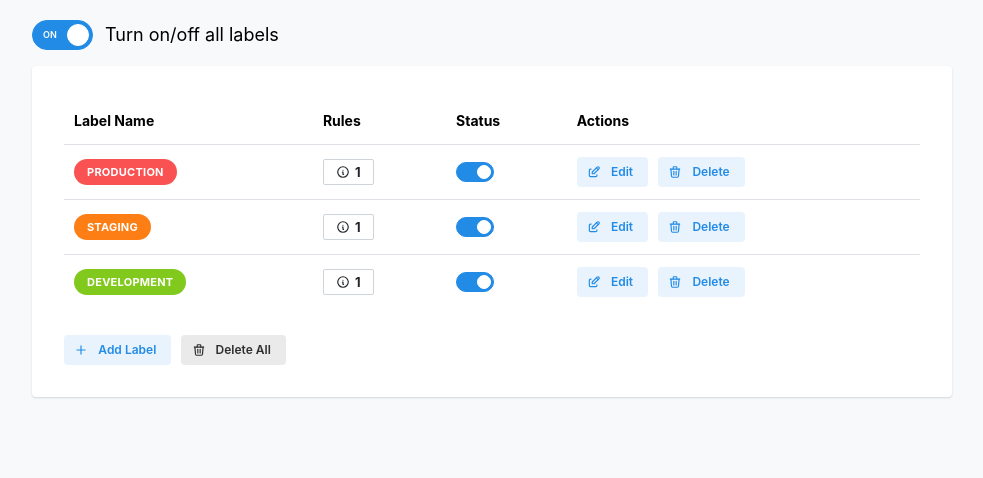
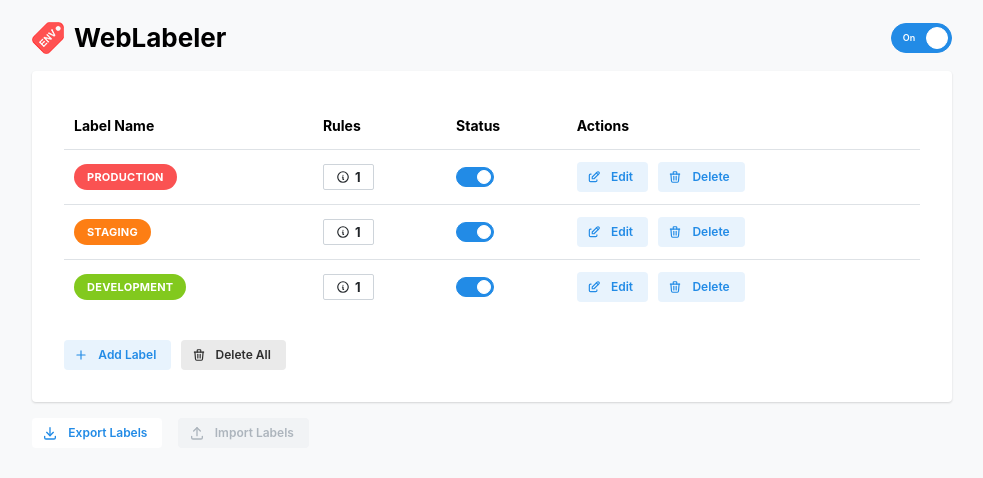
Before and after one commit to nzx-Lewis/web-labeler, a React (Vite) app: page / in a window 1280 px wide. Shown: the top 478 px of the page, without its empty margins (148-1131 px from the left). Built offline with nearby package versions, Linux system fonts and the light colour scheme.

Commit message:
export labels and UI improvements

```diff
--- a/package.json
+++ b/package.json
@@ -1,5 +1,5 @@
 {
-  "name": "environment-label",
+  "name": "WebLabelrr",
   "private": true,
   "version": "0.0.0",
   "type": "module",
--- /dev/null
+++ b/src/Components/ConfigurationManager/Export/index.tsx
@@ -0,0 +1,41 @@
+import { Button } from "@mantine/core";
+import { IconDownload } from "@tabler/icons-react";
+import { ConfigurationExportProps } from "./types.ts";
+
+function ConfigurationExport({ labels }: ConfigurationExportProps) {
+  const exportLabels = () => {
+    console.log(labels);
+    const file = new File(
+      [JSON.stringify(labels)],
+      `Labels-${new Date().toISOString().split("T")[0]}.json`,
+      {
+        type: "text/json",
+      },
+    );
+
+    const link = document.createElement("a");
+    const url = URL.createObjectURL(file);
+
+    link.href = url;
+    link.download = file.name;
+    document.body.appendChild(link);
+    link.click();
+
+    document.body.removeChild(link);
+    window.URL.revokeObjectURL(url);
+  };
+
+  return (
+    <Button
+      disabled={!labels.length}
+      onClick={exportLabels}
+      variant="white"
+      size="xs"
+      leftSection={<IconDownload size={16} />}
+    >
+      Export Labels
+    </Button>
+  );
+}
+
+export default ConfigurationExport;
--- /dev/null
+++ b/src/Components/ConfigurationManager/Export/types.ts
@@ -0,0 +1,5 @@
+import { Label } from "../../../options/types.ts";
+
+export interface ConfigurationExportProps {
+  labels: Label[];
+}
--- /dev/null
+++ b/src/Components/ConfigurationManager/Import/index.tsx
@@ -0,0 +1,17 @@
+import { Button } from "@mantine/core";
+import { IconUpload } from "@tabler/icons-react";
+
+function ConfigurationImport() {
+  return (
+    <Button
+      disabled
+      variant="white"
+      size="xs"
+      leftSection={<IconUpload size={16} />}
+    >
+      Import Labels
+    </Button>
+  );
+}
+
+export default ConfigurationImport;
--- /dev/null
+++ b/src/Components/ConfigurationManager/Manager/index.tsx
@@ -0,0 +1,15 @@
+import { Group } from "@mantine/core";
+import ConfigurationImport from "../Import";
+import ConfigurationExport from "../Export";
+import { ConfigurationManagerProps } from "./types.ts";
+
+function ConfigurationManager({ labels }: ConfigurationManagerProps) {
+  return (
+    <Group>
+      <ConfigurationExport labels={labels} />
+      <ConfigurationImport />
+    </Group>
+  );
+}
+
+export default ConfigurationManager;
--- /dev/null
+++ b/src/Components/ConfigurationManager/Manager/types.ts
@@ -0,0 +1,5 @@
+import { Label } from "../../../options/types";
+
+export interface ConfigurationManagerProps {
+  labels: Label[];
+}
--- /dev/null
+++ b/src/Components/ConfigurationManager/index.ts
@@ -0,0 +1,6 @@
+import ConfigurationImport from "./Import";
+import ConfigurationExport from "./Export";
+import ConfigurationManager from "./Manager";
+
+export { ConfigurationImport, ConfigurationExport };
+export default ConfigurationManager;
--- a/src/Components/Label/List/index.tsx
+++ b/src/Components/Label/List/index.tsx
@@ -19,7 +19,11 @@ import {
 import { modals } from "@mantine/modals";
 import LabelEditForm from "../EditForm";
 
-function LabelList({ labels, dispatch }: LabelListProps) {
+function LabelList({
+  labels,
+  dispatch,
+  isStatusSwitchDisabled,
+}: LabelListProps) {
   return (
     <Stack>
       <Table verticalSpacing="sm" highlightOnHover>
@@ -63,7 +67,7 @@ function LabelList({ labels, dispatch }: LabelListProps) {
                           !!label.rules.length && <IconInfoCircle size={14} />
                         }
                       >
-                        {label.rules.length}
+                        {label.rules.length || "-"}
                       </Badge>
                     </HoverCard.Target>
                     {!!label.rules.length && (
@@ -81,6 +85,7 @@ function LabelList({ labels, dispatch }: LabelListProps) {
                 </Table.Td>
                 <Table.Td>
                   <Switch
+                    disabled={isStatusSwitchDisabled}
                     checked={label.isActive}
                     onChange={() => {
                       dispatch({
--- a/src/Components/Label/List/types.ts
+++ b/src/Components/Label/List/types.ts
@@ -4,4 +4,5 @@ import { Dispatch } from "react";
 export interface LabelListProps {
   labels: Label[];
   dispatch: Dispatch<OptionsAction>;
+  isStatusSwitchDisabled?: boolean;
 }
--- /dev/null
+++ b/src/Components/Label/index.ts
@@ -0,0 +1,6 @@
+import LabelEditForm from "./EditForm";
+import LabelList from "./List";
+import LabelPreview from "./Preview";
+
+export { LabelEditForm, LabelPreview };
+export default LabelList;
--- a/src/Components/OptionsPage/index.tsx
+++ b/src/Components/OptionsPage/index.tsx
@@ -1,24 +1,47 @@
-import { Container, Switch, Paper, Stack } from "@mantine/core";
+import {
+  Container,
+  Switch,
+  Paper,
+  Stack,
+  Title,
+  Group,
+  Image,
+} from "@mantine/core";
 import { OptionsPageProps } from "./types.ts";
-import LabelList from "../Label/List";
+import LabelList from "../Label";
+import ConfigurationManager from "../ConfigurationManager";
 
 function OptionsPage({ options, dispatch }: OptionsPageProps) {
   return (
     <Container p={20}>
       <Stack>
+        <Group wrap="nowrap" justify="space-between" align="center">
+          <Group wrap="nowrap" align="center" gap="xs">
+            <Image src="/icon/icon-32.png" />
+            <Title order={1} size="h2">
+              WebLabeler
+            </Title>
+          </Group>
           <Switch
             size="lg"
-          onLabel="ON"
-          offLabel="OFF"
+            onLabel="On"
+            offLabel="Off"
             checked={options.isActive}
-          label="Turn on/off all labels"
             onChange={() => {
               dispatch({ type: "toggleActive" });
             }}
           />
+        </Group>
+
         <Paper shadow="xs" p="xl">
-          <LabelList labels={options.labels} dispatch={dispatch}></LabelList>
+          <LabelList
+            labels={options.labels}
+            dispatch={dispatch}
+            isStatusSwitchDisabled={!options.isActive}
+          />
         </Paper>
+
+        <ConfigurationManager labels={options.labels} />
       </Stack>
     </Container>
   );
```
Lines whose indentation alone changed are shown as unchanged.
